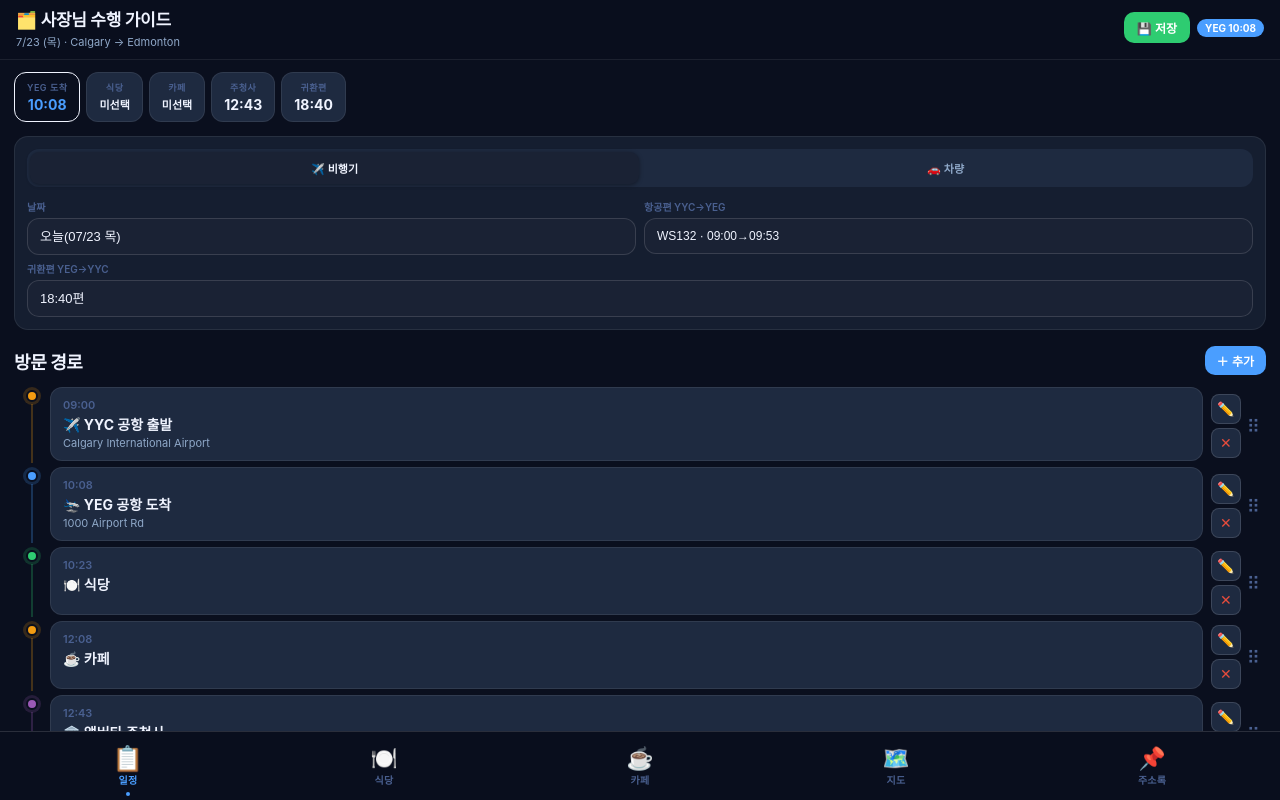
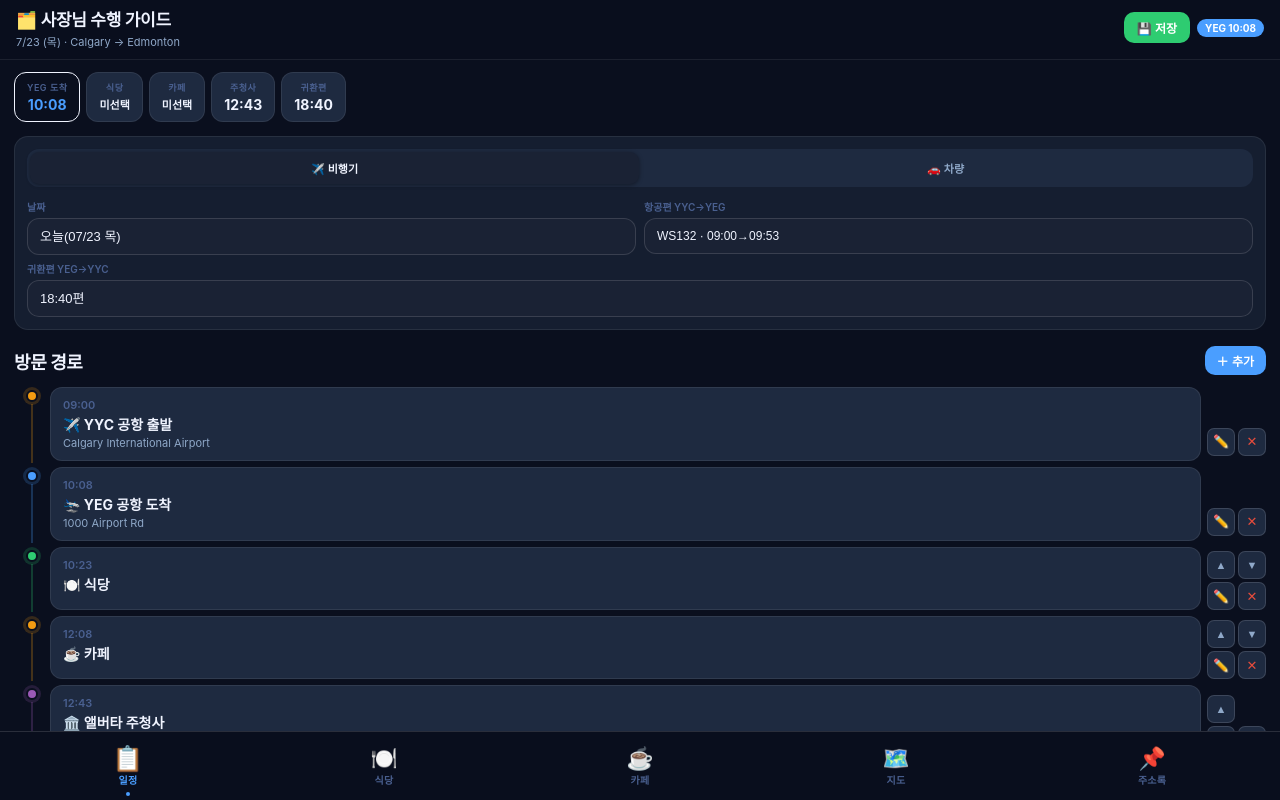
Before and after one commit to lunar532/chdakwdmsrjtcjfja, a plain HTML site: page index.html in a window 1280 px wide. Drawn offline with nearby package versions, Linux system fonts and the light colour scheme; no server answers.

Commit message:
Add files via upload

```diff
--- a/index.html
+++ b/index.html
@@ -111,10 +111,9 @@ html,body{height:100%;background:var(--bg);color:var(--text);font-family:-apple-
 .tl-time{font-size:11px;color:var(--text3);font-weight:600;margin-bottom:2px;}
 .tl-name{font-size:14px;font-weight:700;color:var(--text);}
 .tl-sub{font-size:11px;color:var(--text2);margin-top:2px;}
-.tl-actions{display:flex;flex-direction:column;gap:4px;padding:4px 0 4px 8px;justify-content:center;}
-.tl-act{width:30px;height:30px;border-radius:8px;border:1px solid var(--border2);background:var(--card2);color:var(--text2);font-size:14px;display:flex;align-items:center;justify-content:center;cursor:pointer;}
+.tl-actions{display:grid;grid-template-columns:1fr 1fr;gap:3px;padding:4px 0 4px 6px;align-content:center;}
+.tl-act{width:28px;height:28px;border-radius:7px;border:1px solid var(--border2);background:var(--card2);color:var(--text2);font-size:13px;display:flex;align-items:center;justify-content:center;cursor:pointer;-webkit-tap-highlight-color:transparent;}
 .tl-act:active{background:var(--bg3);}
-.tl-drag{color:var(--text3);font-size:18px;padding:0 6px;align-self:center;cursor:grab;user-select:none;}
 
 /* ── Restaurant Cards ── */
 .rest-scroll{display:flex;gap:10px;overflow-x:auto;padding:2px 0 10px;-webkit-overflow-scrolling:touch;}
@@ -779,12 +778,25 @@ function recalc(){
     times[st.id]=fmt(arr.h,arr.m);cur=addMin(arr.h,arr.m,st.dur);
   }
   S.sched=times;
-  // Sync coords
+  // Sync coords — auto-restore stop if deleted but selection still active
   var sr=restaurants.filter(function(x){return x.id===S.restId;})[0];
   var rs=stops.filter(function(x){return x.type==='restaurant';})[0];
+  if(sr&&!rs){
+    // re-insert before legis (or before last stop)
+    var ins=stops.length-1;
+    for(var ri=0;ri<stops.length;ri++){if(stops[ri].type==='legis'){ins=ri;break;}}
+    stops.splice(ins,0,{id:'rest',name:sr.name,icon:'🍽️',type:'restaurant',dur:90,lat:sr.lat,lng:sr.lng,color:'#2ecc71',addr:sr.addr});
+    rs=stops.filter(function(x){return x.type==='restaurant';})[0];
+  }
   if(sr&&rs){rs.lat=sr.lat;rs.lng=sr.lng;rs.name=sr.name;rs.addr=sr.addr;}
   var sc=cafes.filter(function(x){return x.id===S.cafeId;})[0];
   var cs=stops.filter(function(x){return x.type==='cafe';})[0];
+  if(sc&&!cs){
+    var ins2=stops.length-1;
+    for(var ci=0;ci<stops.length;ci++){if(stops[ci].type==='legis'){ins2=ci;break;}}
+    stops.splice(ins2,0,{id:'cafe',name:sc.name,icon:'☕',type:'cafe',dur:20,lat:sc.lat,lng:sc.lng,color:'#f39c12',addr:sc.addr});
+    cs=stops.filter(function(x){return x.type==='cafe';})[0];
+  }
   if(sc&&cs){cs.lat=sc.lat;cs.lng=sc.lng;cs.name=sc.name;cs.addr=sc.addr;}
   var ds=stops.filter(function(x){return x.type==='depart';})[0];
   if(ds){ds.name=S.transport==='flight'?'YYC 공항 출발':(S.carFrom||'캘거리 출발');ds.icon=S.transport==='flight'?'✈️':'🚗';}
@@ -812,35 +824,32 @@ function updateFooterChips(){
 }
 
 // ═══════════════════════ TIMELINE ═══════════════════════
-var dragIdx=null;
+function moveStop(idx,dir){
+  var ni=idx+dir;
+  if(ni<0||ni>=stops.length)return;
+  var tmp=stops[idx];stops[idx]=stops[ni];stops[ni]=tmp;
+  recalc();
+}
 function renderTimeline(){
   var el=document.getElementById('rt-list');el.innerHTML='';
   for(var i=0;i<stops.length;i++){
     (function(idx,st){
-      var time=S.sched[st.id]||'—';
+      var time=S.sched[st.id]||'--';
       var item=document.createElement('div');item.className='tl-item';
-      item.draggable=true;
-      item.addEventListener('dragstart',function(){dragIdx=idx;setTimeout(function(){item.classList.add('dragging');},0);});
-      item.addEventListener('dragend',function(){item.classList.remove('dragging');});
-      item.addEventListener('dragover',function(e){e.preventDefault();item.classList.add('drag-over');});
-      item.addEventListener('dragleave',function(){item.classList.remove('drag-over');});
-      item.addEventListener('drop',function(e){
-        e.preventDefault();item.classList.remove('drag-over');
-        if(dragIdx===null||dragIdx===idx)return;
-        var mv=stops.splice(dragIdx,1)[0];stops.splice(idx,0,mv);dragIdx=null;recalc();
-      });
       var conn=idx<stops.length-1?'<div class="tl-line" style="background:'+st.color+'40"></div>':'';
+      var canMove=st.type!=='depart'&&st.type!=='arrive'&&st.type!=='return';
+      var upBtn=canMove&&idx>1?'<button class="tl-act" onclick="moveStop('+idx+',-1)" style="font-size:11px">▲</button>':'<div class="tl-act" style="opacity:0;pointer-events:none"></div>';
+      var dnBtn=canMove&&idx<stops.length-2?'<button class="tl-act" onclick="moveStop('+idx+',1)" style="font-size:11px">▼</button>':'<div class="tl-act" style="opacity:0;pointer-events:none"></div>';
       item.innerHTML='<div class="tl-col"><div class="tl-dot" style="background:'+st.color+';box-shadow:0 0 0 3px '+st.color+'30"></div>'+conn+'</div>'
         +'<div class="tl-body" onclick="stepTapped('+idx+')">'
         +'<div class="tl-time">'+time+'</div>'
         +'<div class="tl-name">'+st.icon+' '+st.name+'</div>'
         +(st.addr&&st.addr!=='미선택'?'<div class="tl-sub">'+st.addr.split(',')[0]+'</div>':'')
         +'</div>'
-        +'<div class="tl-actions">'
+        +'<div class="tl-actions">'+upBtn+dnBtn
         +'<button class="tl-act" onclick="openEditStop(\''+st.id+'\')">✏️</button>'
         +'<button class="tl-act" onclick="removeStop(\''+st.id+'\')" style="color:var(--red)">✕</button>'
-        +'</div>'
-        +'<span class="tl-drag">⠿</span>';
+        +'</div>';
       el.appendChild(item);
     })(i,stops[i]);
   }
@@ -858,8 +867,11 @@ function stepTapped(idx){
 }
 
 function removeStop(id){
+  var st=stops.filter(function(s){return s.id===id;})[0];
+  if(st&&st.type==='restaurant'){S.restId=null;}
+  if(st&&st.type==='cafe'){S.cafeId=null;}
   stops=stops.filter(function(s){return s.id!==id;});
-  if(S.restId===id)S.restId=null;if(S.cafeId===id)S.cafeId=null;recalc();
+  recalc();
 }
 
 function openEditStop(id){
@@ -949,7 +961,7 @@ function renderRestPage(){
     if(r.vip)badges+='<span class="badge b-vip">👑VIP</span>';
     if(r.parking)badges+='<span class="badge '+parkCls(r.parking)+'">'+parkLbl(r.parking)+'</span>';
     card.innerHTML=imgH+'<div class="rest-body"><div class="rest-name">'+r.name+'</div><div class="rest-cuisine">'+r.cuisine+' '+r.price+'</div>'+statusH+'<div class="rest-badges">'+badges+'</div></div>';
-    card.onclick=(function(rid){return function(){S.restId=rid;var r2=restaurants.filter(function(x){return x.id===rid;})[0];var rs=stops.filter(function(x){return x.type==='restaurant';})[0];if(r2&&rs){rs.lat=r2.lat;rs.lng=r2.lng;rs.name=r2.name;rs.addr=r2.addr;}recalc();};})(r.id);
+    card.onclick=(function(rid){return function(){S.restId=rid;recalc();};})(r.id);
     // Long-press to delete
     var pt;card.addEventListener('touchstart',function(){pt=setTimeout(function(){if(confirm(r.name+' 삭제?')){delRest(r.id);}},700);},{passive:true});
     card.addEventListener('touchend',function(){clearTimeout(pt);});
@@ -1004,7 +1016,7 @@ function renderCafePage(){
     card.innerHTML=imgH+'<div class="cafe-body-m"><div class="cafe-name-m">'+c.name+'</div><div class="cafe-type-m">'+c.type+'</div>'
       +'<div class="cafe-status-m" style="color:'+(open?'var(--green)':'var(--amber)')+'">'+( open?'✅ '+c.open:('⚠️ '+c.open))+'</div>'
       +'<div class="cafe-status-m" style="margin-top:2px">'+parkLbl(c.parking)+'</div></div>';
-    card.onclick=(function(cid){return function(){S.cafeId=cid;var c2=cafes.filter(function(x){return x.id===cid;})[0];var cs=stops.filter(function(x){return x.type==='cafe';})[0];if(c2&&cs){cs.lat=c2.lat;cs.lng=c2.lng;cs.name=c2.name;cs.addr=c2.addr;}recalc();};})(c.id);
+    card.onclick=(function(cid){return function(){S.cafeId=cid;recalc();};})(c.id);
     var pt2;card.addEventListener('touchstart',function(){pt2=setTimeout(function(){if(confirm(c.name+' 삭제?')){delCafe(c.id);}},700);},{passive:true});
     card.addEventListener('touchend',function(){clearTimeout(pt2);});
     grid.appendChild(card);
```
